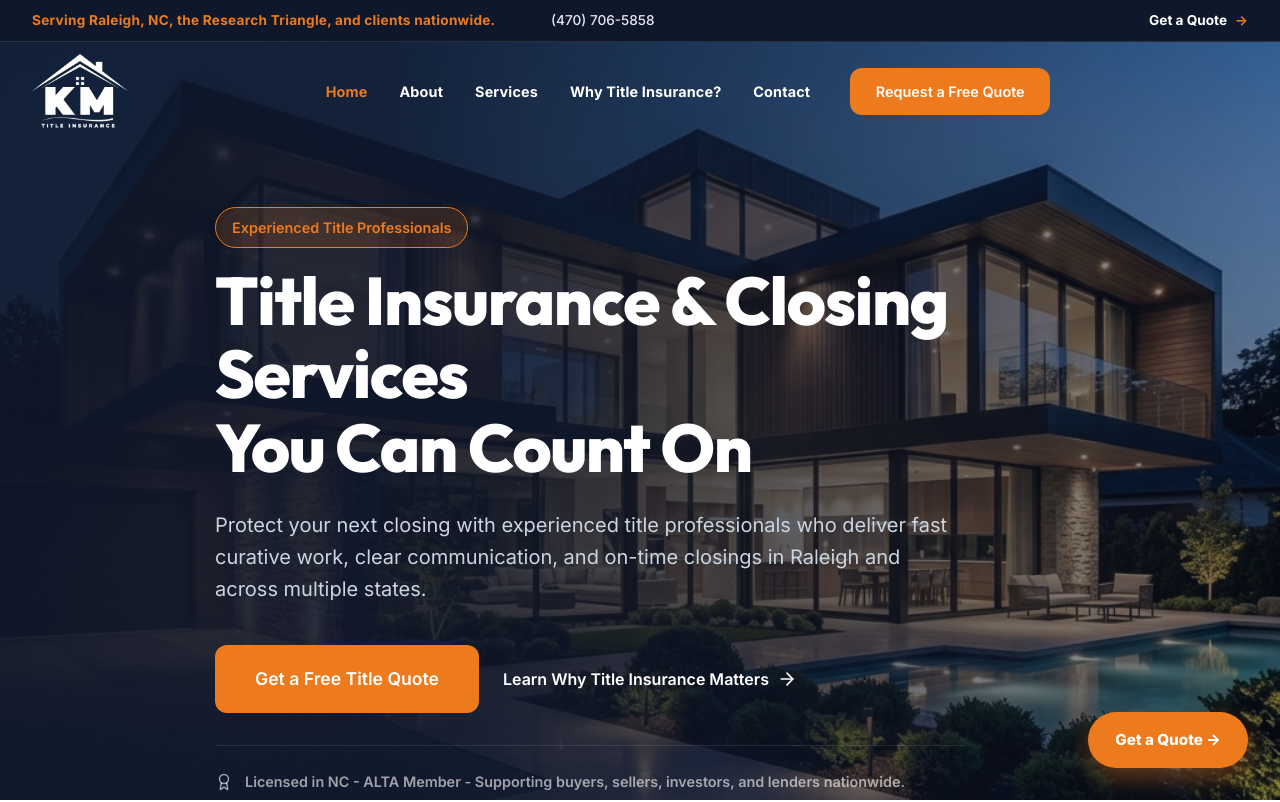
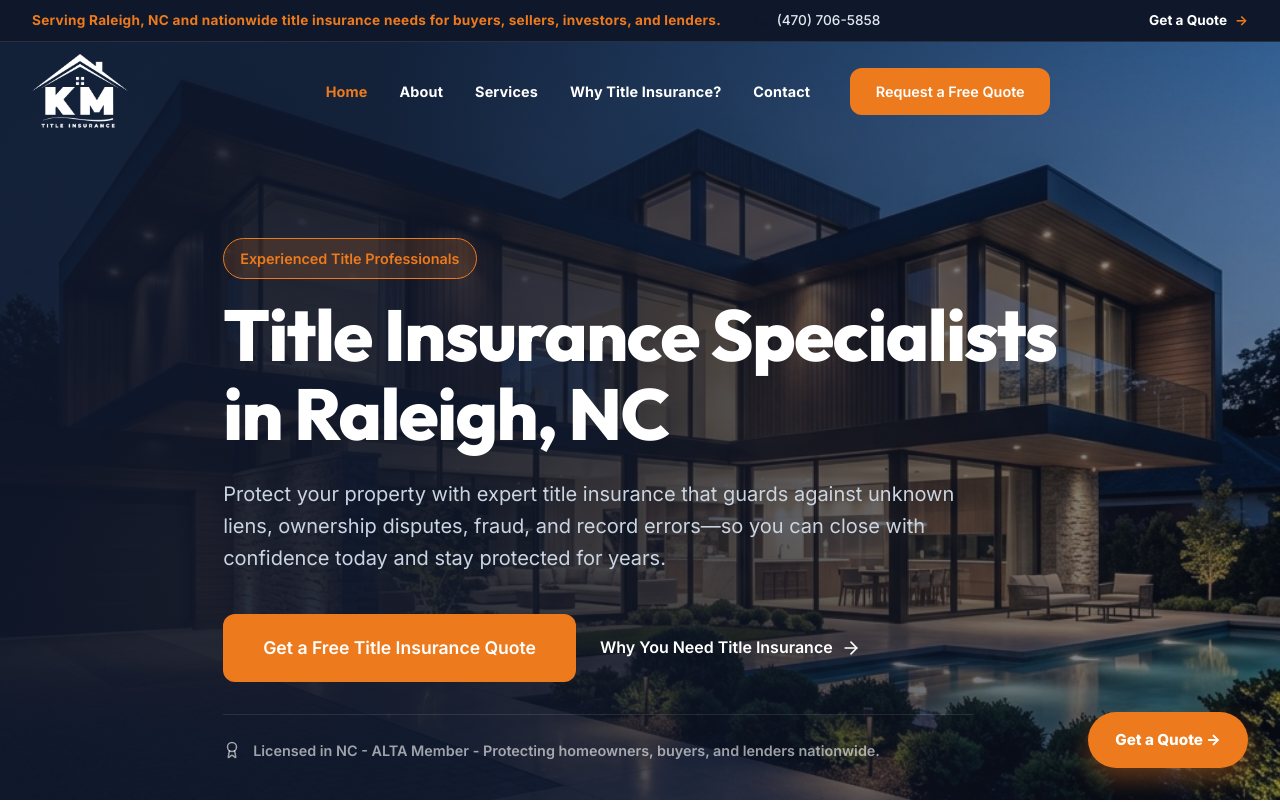
Before and after one commit to Kathir7623/Title-Insurance, a React (Vite) app: page / in a window 1280 px wide. Shown: the top 802 px of the page. Built offline with nearby package versions, Linux system fonts and the light colour scheme.

Commit message:
Update: Refined Raleigh-specific SEO messaging and technical protection copy. Updated CTAs and Top Bar content for maximum industry relevance.

```diff
--- a/src/components/Navbar.jsx
+++ b/src/components/Navbar.jsx
@@ -52,7 +52,7 @@ const Navbar = () => {
         }}>
           <div className="container" style={{ display: 'flex', justifyContent: 'space-between', alignItems: 'center', width: '100%' }}>
             <div style={{ display: 'flex', gap: '2rem', alignItems: 'center' }}>
-              <span style={{ color: 'var(--secondary)', fontWeight: 700, fontSize: '0.85rem', letterSpacing: '0.02em' }}>Serving Raleigh, NC, the Research Triangle, and clients nationwide.</span>
+              <span style={{ color: 'var(--secondary)', fontWeight: 700, fontSize: '0.85rem', letterSpacing: '0.02em' }}>Serving Raleigh, NC and nationwide title insurance needs for buyers, sellers, investors, and lenders.</span>
               <div style={{ display: 'flex', alignItems: 'center', gap: '0.6rem', fontSize: '0.85rem' }}>
                 <Phone size={14} className="text-secondary" />
                 <a href="tel:4707065858" style={{ color: '#e2e8f0', textDecoration: 'none', fontWeight: 500 }}>(470) 706-5858</a>
--- a/src/pages/Home.jsx
+++ b/src/pages/Home.jsx
@@ -82,20 +82,20 @@ const Home = () => {
               transition={{ duration: 0.8 }}
             >
               <div style={heroBadge}>Experienced Title Professionals</div>
-              <h1 style={{ fontSize: 'clamp(2.5rem, 6vw, 4.2rem)', fontWeight: 900, lineHeight: 1.1, marginBottom: '1.5rem', letterSpacing: '-0.02em' }}>
-                Title Insurance & Closing Services <br className="desktop-only" />
-                <span className="text-secondary">You Can Count On</span>
+              <h1 style={{ fontSize: 'clamp(2.5rem, 6vw, 4.5rem)', fontWeight: 900, lineHeight: 1.1, marginBottom: '1.5rem', letterSpacing: '-0.02em' }}>
+                Title Insurance Specialists <br className="desktop-only" />
+                <span className="text-secondary">in Raleigh, NC</span>
               </h1>
               <p style={{ fontSize: '1.25rem', color: '#cbd5e1', marginBottom: '2.5rem', maxWidth: '750px', lineHeight: 1.6 }}>
-                Protect your next closing with experienced title professionals who deliver fast curative work, clear communication, and on-time closings in Raleigh and across multiple states.
+                Protect your property with expert title insurance that guards against unknown liens, ownership disputes, fraud, and record errors—so you can close with confidence today and stay protected for years.
               </p>
 
               <div style={{ display: 'flex', gap: '1.5rem', alignItems: 'center', flexWrap: 'wrap', marginBottom: '2rem' }}>
                 <Link to="/contact" className="btn btn-primary" style={{ padding: '1.25rem 2.5rem', fontSize: '1.1rem' }}>
-                  Get a Free Title Quote
+                  Get a Free Title Insurance Quote
                 </Link>
                 <Link to="/why-title-insurance" style={{ color: 'white', fontWeight: 600, display: 'flex', alignItems: 'center', gap: '0.5rem', textDecoration: 'none' }}>
-                  Learn Why Title Insurance Matters <ArrowRight size={20} />
+                  Why You Need Title Insurance <ArrowRight size={20} />
                 </Link>
               </div>
 
@@ -111,7 +111,7 @@ const Home = () => {
                 maxWidth: '750px'
               }}>
                 <Award size={18} className="text-secondary" />
-                <span>Licensed in NC - ALTA Member - Supporting buyers, sellers, investors, and lenders nationwide.</span>
+                <span>Licensed in NC - ALTA Member - Protecting homeowners, buyers, and lenders nationwide.</span>
               </div>
             </motion.div>
           </div>
```
